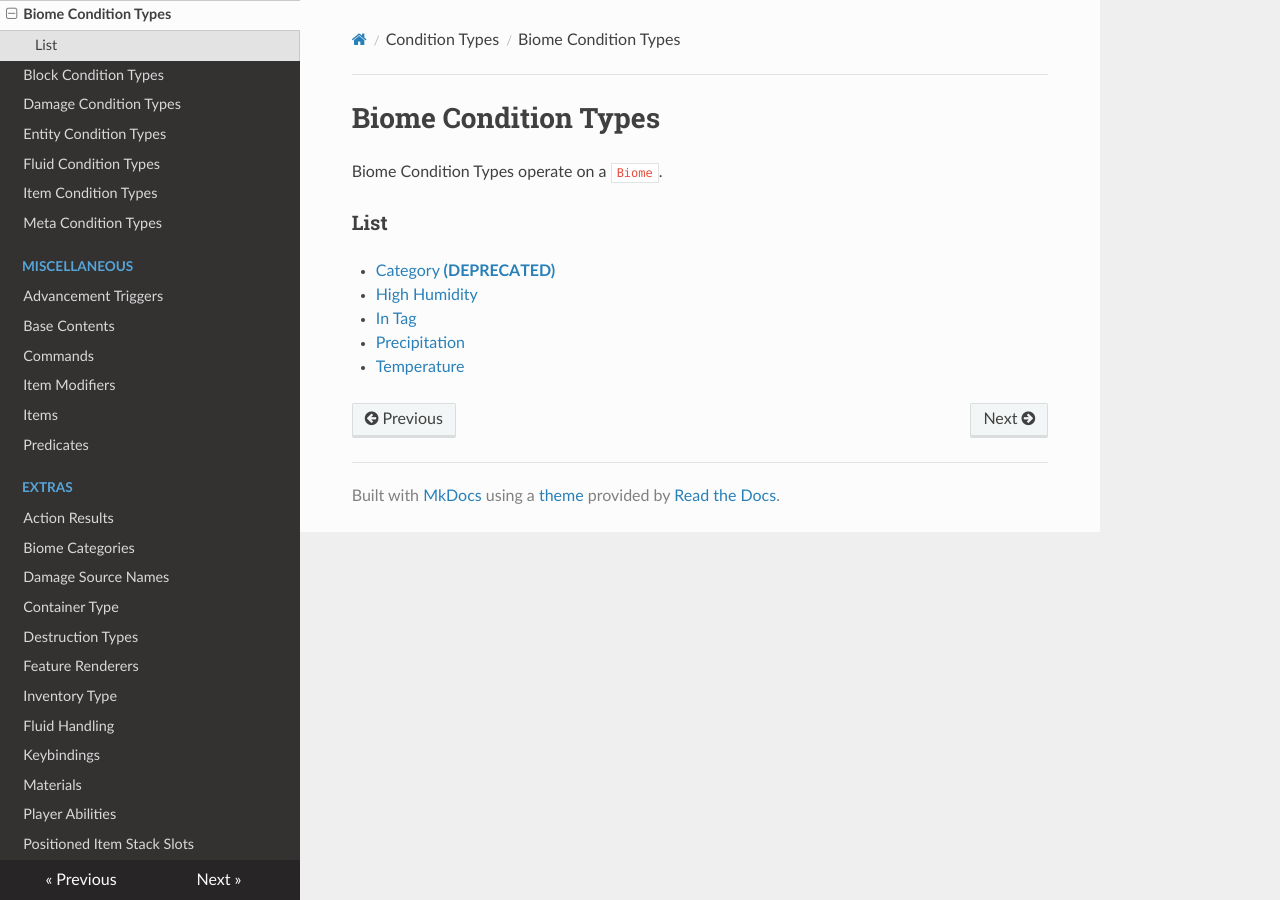
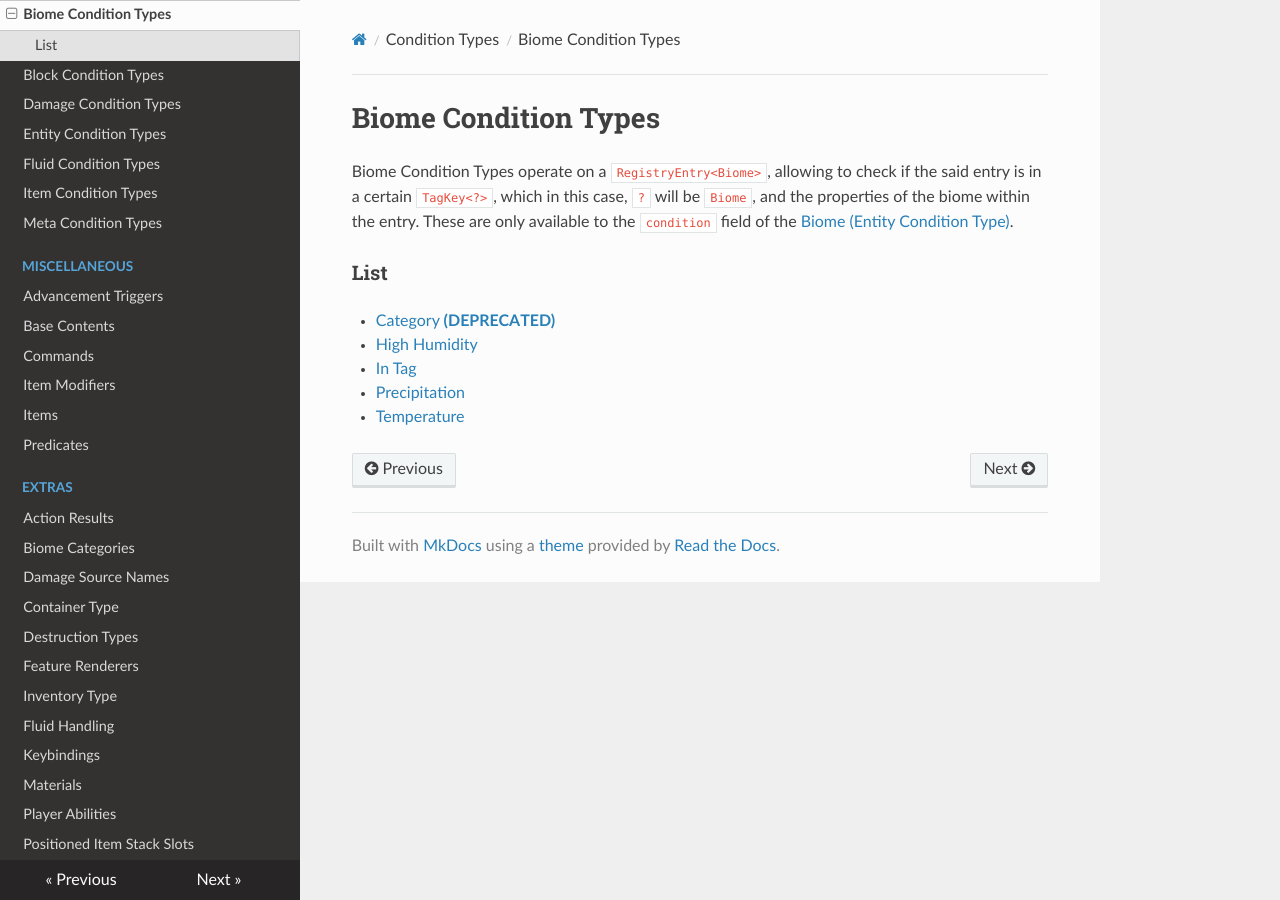
Before and after one commit to apace100/origins-docs, an MkDocs documentation site: the page built from docs/types/biome_condition_types.md, in a window 1280 px wide. Built offline with MkDocs 1.6.1, drawn with Linux system fonts in a browser that asks for light colours; nearby versions of some CDN libraries.

Commit message:
Modified `biome_condition_types.md` Changed the description

```diff
--- a/docs/types/biome_condition_types.md
+++ b/docs/types/biome_condition_types.md
@@ -5,7 +5,7 @@ date: 2021-04-05
 
 # Biome Condition Types
 
-Biome Condition Types operate on a `Biome`.
+Biome Condition Types operate on a `RegistryEntry<Biome>`, allowing to check if the said entry is in a certain `TagKey<?>`, which in this case, `?` will be `Biome`, and the properties of the biome within the entry. These are only available to the `condition` field of the [Biome (Entity Condition Type)](entity_condition_types/biome.md).
 
 
 ### List
```
